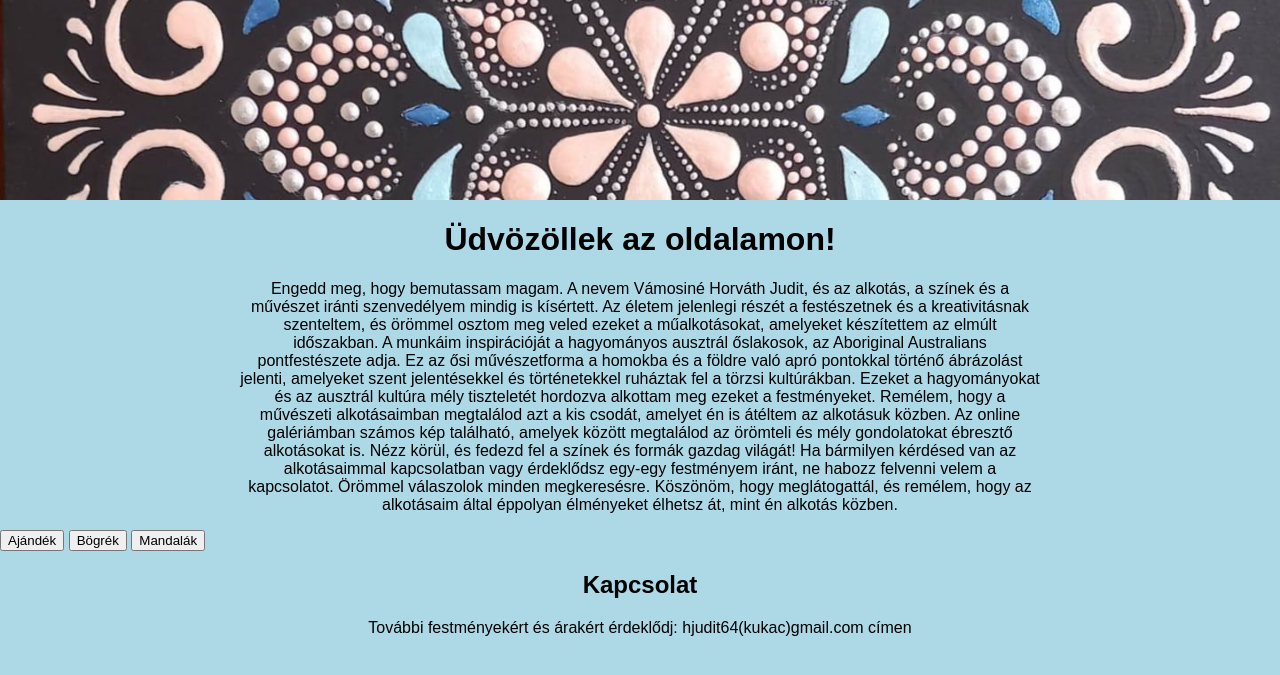
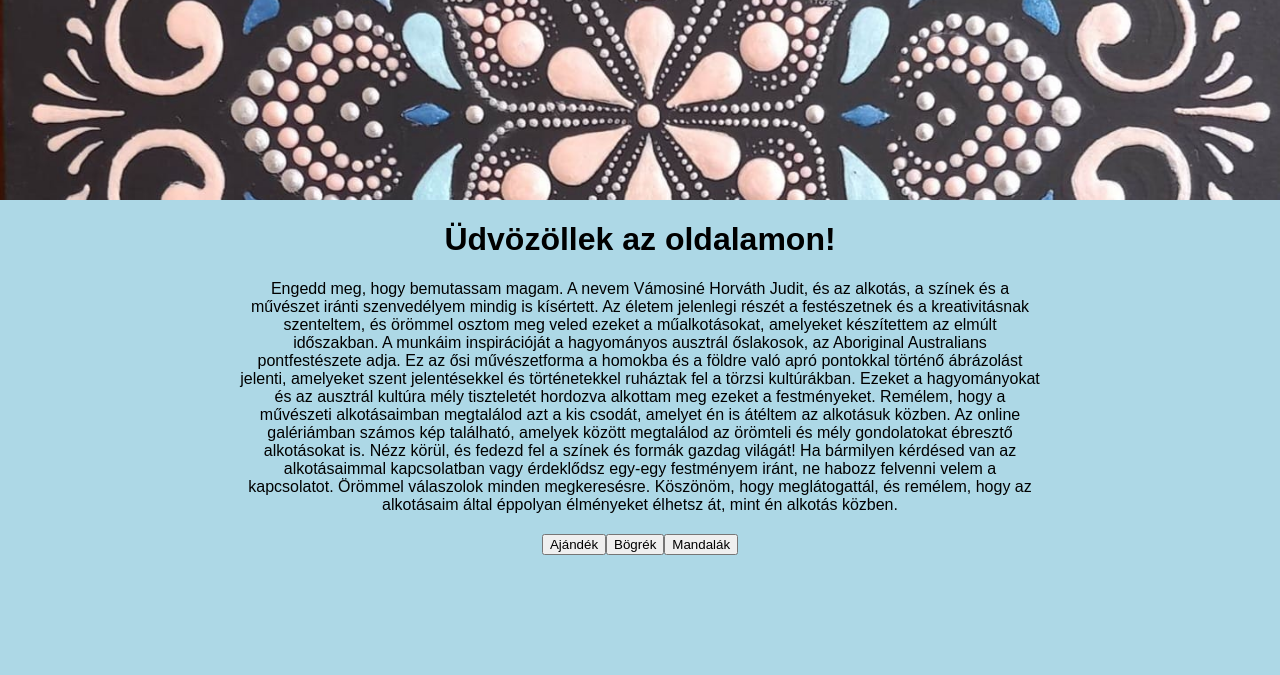
Before and after one commit to balazsvamosi1/balazsvamosi.github.io, a Jekyll site: the page built from index.md, in a window 1280 px wide. Shown: the top 675 px of the page. Built offline with Jekyll 4.4.1, drawn with Linux system fonts in a browser that asks for light colours; some web fonts are replaced; a script that is not in the unit is left out; comment, search, counter and statistics services are not loaded.

Commit message:
Update index.md

```diff
--- a/index.md
+++ b/index.md
@@ -4,13 +4,16 @@ title: My Photo Gallery
 background_image: "{{ site.background_images | sample }}"
 ---
 
-<link rel="stylesheet" href="https://cdnjs.cloudflare.com/ajax/libs/simplelightbox/2.7.0/simple-lightbox.min.css">
-
 <style>
   .center-text {
     text-align: center;
     margin: 0 auto;
     max-width: 800px;
+  }
+
+  .center-buttons {
+    text-align: center;
+    margin-top: 20px;
   }
 
   .gallery-container {
@@ -37,19 +40,16 @@ background_image: "{{ site.background_images | sample }}"
 </div>
 
 <!-- Buttons to trigger the galleries -->
-<button id="gallery-button1" onclick="showGallery('ajandek')">Ajándék</button>
-<button id="gallery-button2" onclick="showGallery('bogrek')">Bögrék</button>
-<button id="gallery-button3" onclick="showGallery('mandalak')">Mandalák</button>
-
+<div class="center-buttons">
+  <button id="gallery-button1" onclick="showGallery('ajandek')">Ajándék</button>
+  <button id="gallery-button2" onclick="showGallery('bogrek')">Bögrék</button>
+  <button id="gallery-button3" onclick="showGallery('mandalak')">Mandalák</button>
+</div>
 <!-- Hidden gallery container -->
 <div id="hidden-gallery" style="display: none;"></div>
 
-<div class="center-text">
-  <h2>Kapcsolat</h2>
-  <p>
-    További festményekért és árakért érdeklődj: hjudit64(kukac)gmail.com címen
-  </p>
-</div>
+<script src="https://cdnjs.cloudflare.com/ajax/libs/photoswipe/4.1.3/photoswipe.min.js"></script>
+<script src="https://cdnjs.cloudflare.com/ajax/libs/photoswipe/4.1.3/photoswipe-ui-default.min.js"></script>
 
 <script>
   function showGallery(folder) {
@@ -104,5 +102,3 @@ background_image: "{{ site.background_images | sample }}"
       });
   }
 </script>
-
-<script src="https://cdnjs.cloudflare.com/ajax/libs/simplelightbox/2.7.0/simple-lightbox.min.js"></script>
```
Also changed, not shown: other parts of index.md (+1 -3 lines).
